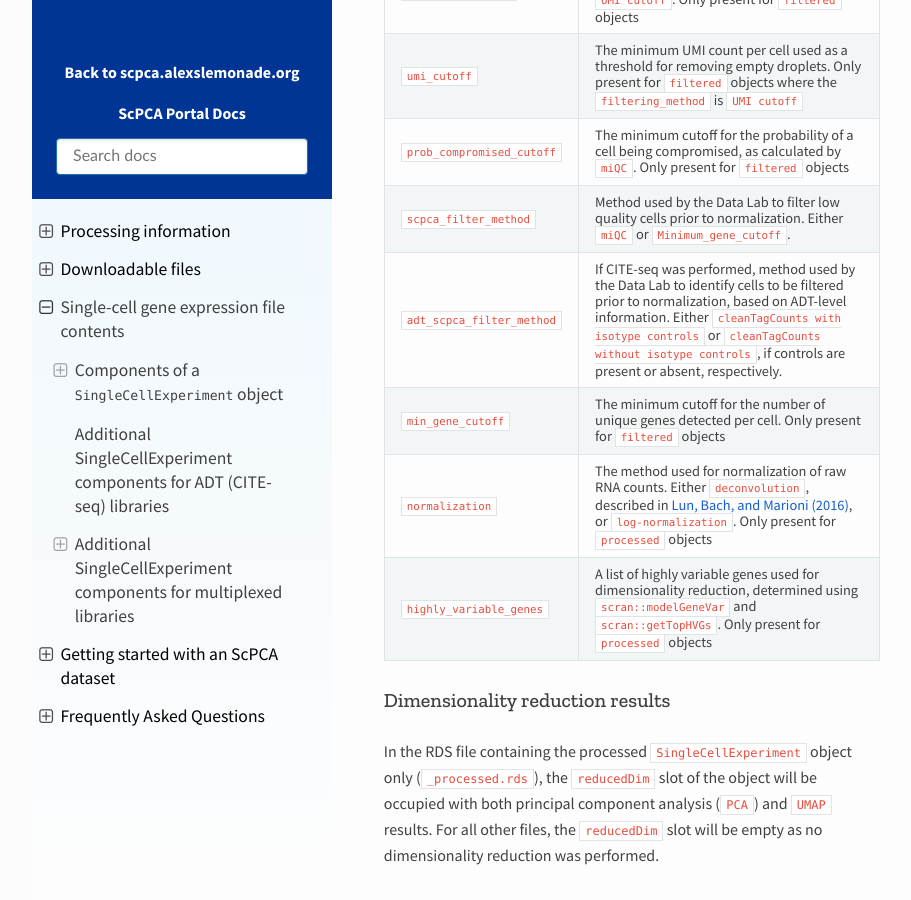
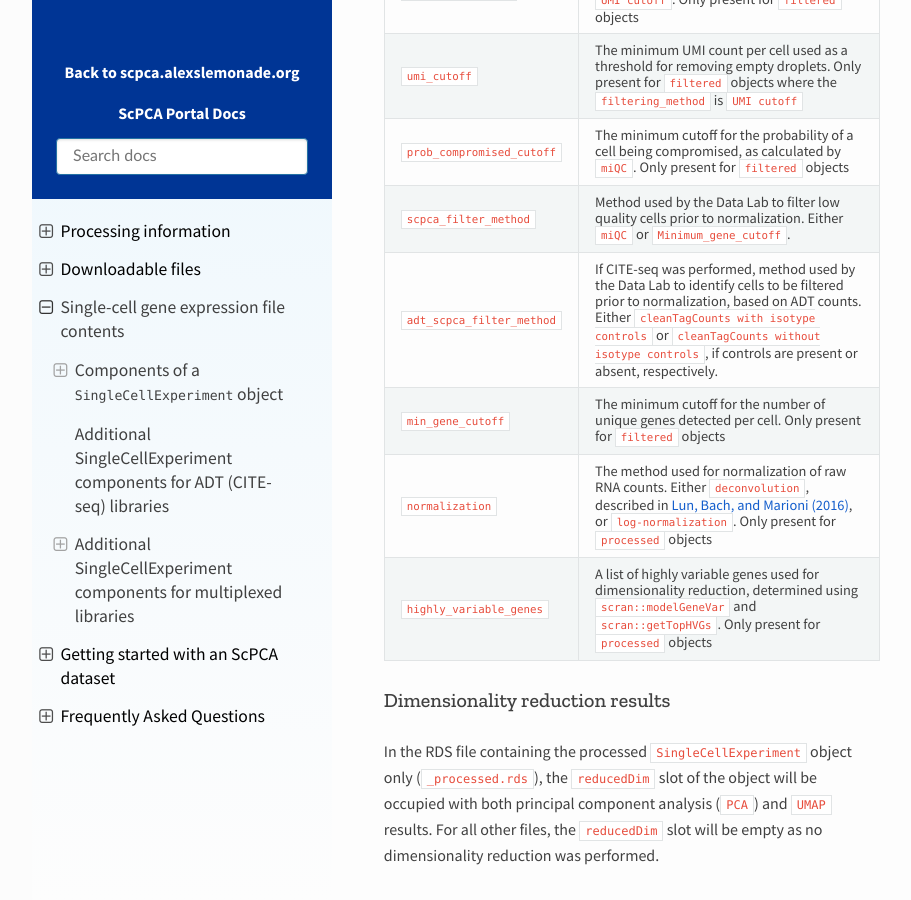
Before and after one commit to DongzeHE/scpca-docs, a Sphinx documentation site: the page built from docs/sce_file_contents.md, in a window 1280 px wide and 900 px high, scrolled down 3756 px. Shown: the whole window, without its empty margins (158-1069 px from the left). Built offline with Sphinx 7.4.7 and the Read the Docs theme 2.0.0, drawn with Linux system fonts in a browser that asks for light colours; some of the changed text lies outside the part shown.

```diff
--- a/docs/sce_file_contents.md
+++ b/docs/sce_file_contents.md
@@ -54,7 +54,7 @@ See the description of the {ref}`processed gene expression data <processing_info
 | ----------------------- | --------------------------------------------------------------------------------------------------------------------------------------------------------------------------------------------- |
 | `prob_compromised`      | Probability that a cell is compromised (i.e., dead or damaged), as calculated by `miQC`                                                                                                       |
 | `miQC_pass`             | Indicates whether the cell passed the default miQC filtering. `TRUE` is assigned to cells with a low probability of being compromised (`prob_compromised` < 0.75) or [sufficiently low mitochondrial content](https://bioconductor.org/packages/release/bioc/vignettes/miQC/inst/doc/miQC.html#preventing-exclusion-of-low-mito-cells).  |
- `scpca_filter` | Labels cells as either `Keep` or `Remove` based on filtering criteria (`prob_compromised` < 0.75 and number of unique genes detected > 200 |
+ `scpca_filter` | Labels cells as either `Keep` or `Remove` based on filtering criteria (`prob_compromised` < 0.75 and number of unique genes detected > 200) |
 | `adt_scpca_filter` | If CITE-seq was performed, labels cells as either `Keep` or `Remove` based on ADT filtering criteria (`discard = TRUE` as determined by [`DropletUtils::CleanTagCounts`](https://rdrr.io/github/MarioniLab/DropletUtils/man/cleanTagCounts.html)) |
 
 ### Gene information and metrics
@@ -101,7 +101,7 @@ expt_metadata <- metadata(sce)
 | `umi_cutoff`        | The minimum UMI count per cell used as a threshold for removing empty droplets. Only present for `filtered` objects where the `filtering_method` is `UMI cutoff` |
 | `prob_compromised_cutoff`        | The minimum cutoff for the probability of a cell being compromised, as calculated by `miQC`. Only present for `filtered` objects |
 | `scpca_filter_method`        | Method used by the Data Lab to filter low quality cells prior to normalization. Either `miQC` or `Minimum_gene_cutoff`.  |
-| `adt_scpca_filter_method`        | If CITE-seq was performed, method used by the Data Lab to identify cells to be filtered prior to normalization, based on ADT-level information. Either `cleanTagCounts with isotype controls` or `cleanTagCounts without isotype controls`, if controls are present or absent, respectively.  |
+| `adt_scpca_filter_method`        | If CITE-seq was performed, method used by the Data Lab to identify cells to be filtered prior to normalization, based on ADT counts. Either `cleanTagCounts with isotype controls` or `cleanTagCounts without isotype controls`, if controls are present or absent, respectively.  |
 | `min_gene_cutoff`        | The minimum cutoff for the number of unique genes detected per cell. Only present for `filtered` objects |
 | `normalization`        | The method used for normalization of raw RNA counts. Either `deconvolution`, described in [Lun, Bach, and Marioni (2016)](https://doi.org/10.1186/s13059-016-0947-7), or  `log-normalization`. Only present for `processed` objects |
 | `highly_variable_genes`        | A list of highly variable genes used for dimensionality reduction, determined using `scran::modelGeneVar` and `scran::getTopHVGs`. Only present for `processed` objects |
```
Also changed, not shown: docs/processing_information.md (+1 -1 lines).
